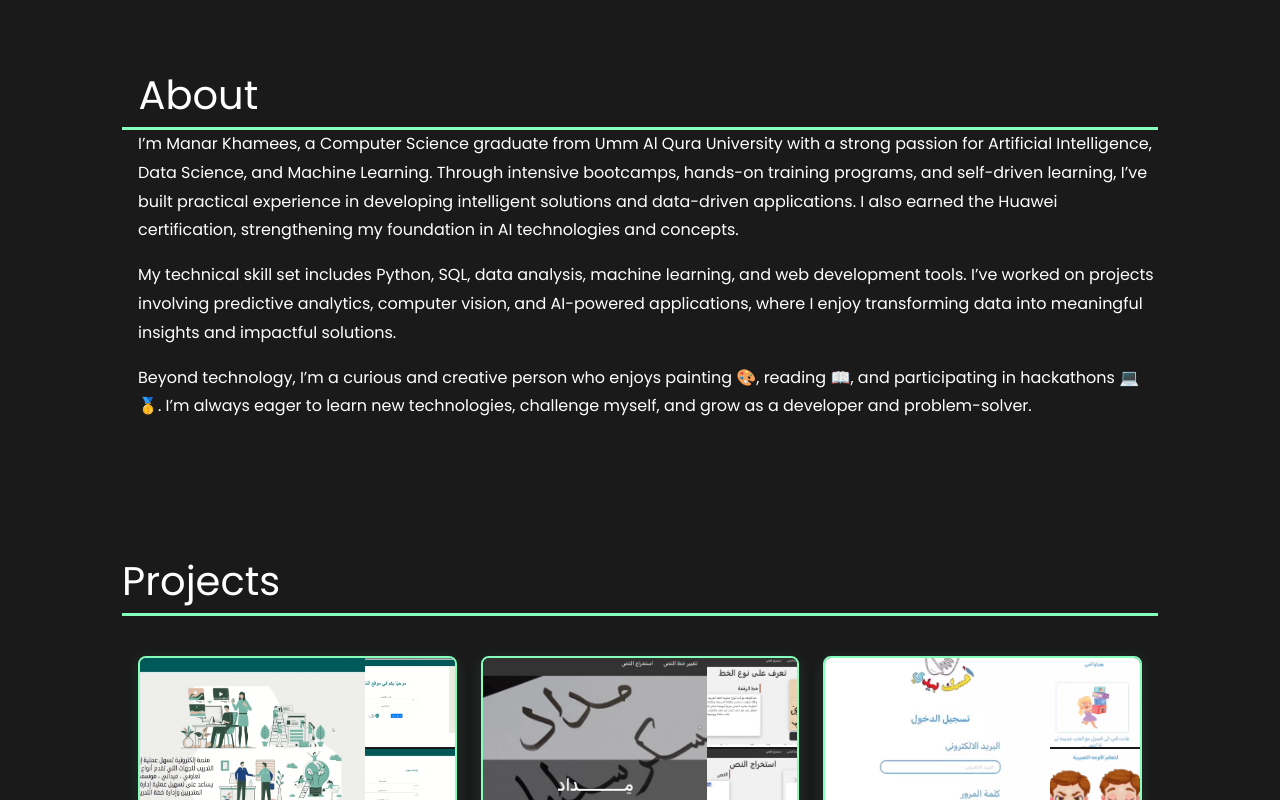
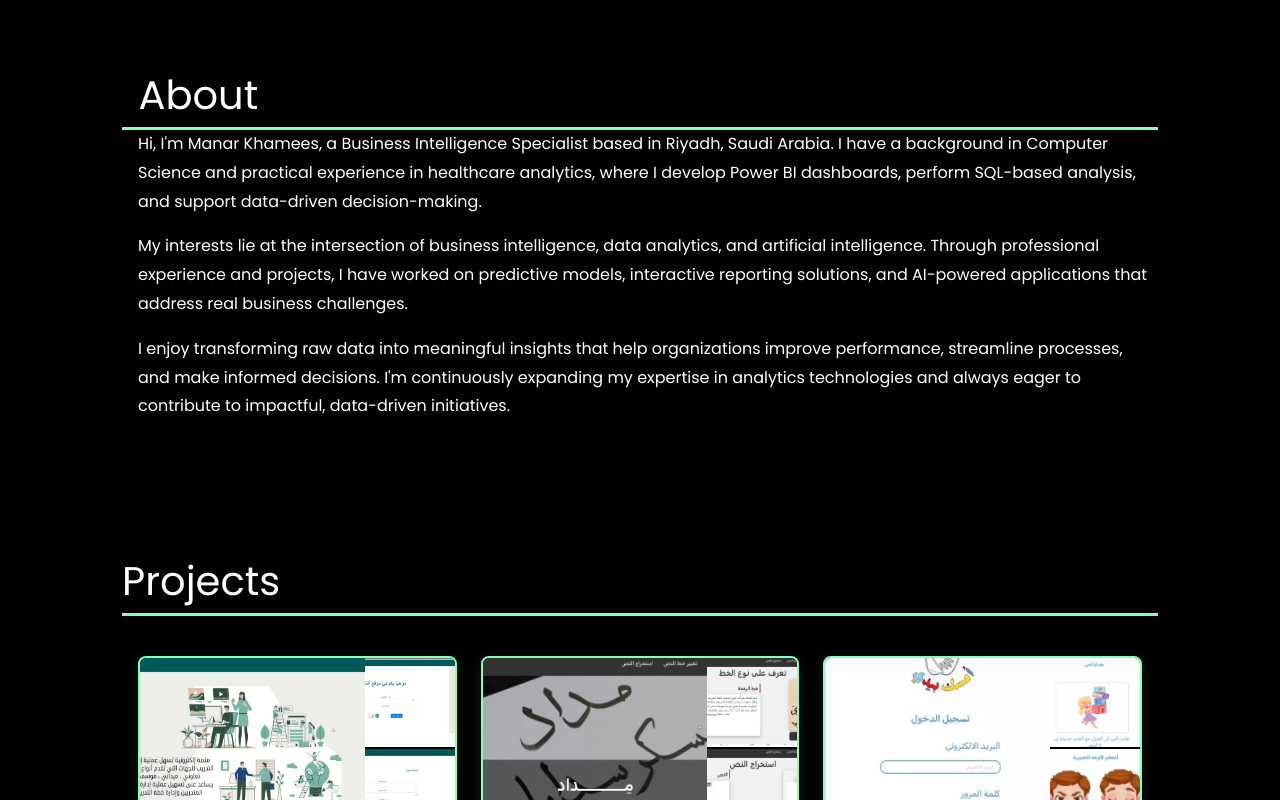
Before and after one commit to Manar-k/My-Portfolio, a React (Vite) app: page / in a window 1280 px wide. Shown: the part 920-1720 px from the top of the page. Built offline with nearby package versions, Linux system fonts and the light colour scheme.

Commit message:
Modified Text

```diff
--- a/src/components/Navbar/Navbar.module.css
+++ b/src/components/Navbar/Navbar.module.css
@@ -4,7 +4,8 @@
   top: 5px;
   z-index: 999;
 }
-.ul{
+
+.ul {
   overflow: hidden;
   list-style-type: none;
   margin-right: 10px;
@@ -13,35 +14,44 @@
   border: 3px solid #000000;
   border-radius: 8px;
 }
-.light .ul{
+
+.light .ul {
   border: 3px solid #000000;
 }
+
 .dark {
   border: 3px solid #ffffff;
 }
-.menu{
-  border:none;
+
+.menu {
+  border: none;
   height: 35px;
   filter: invert(0%) sepia(0%) saturate(7500%) hue-rotate(327deg) brightness(96%) contrast(104%);
 }
+
 .light .menu {
   filter: invert(0%) sepia(0%) saturate(7500%) hue-rotate(327deg) brightness(96%) contrast(104%);
 }
+
 .dark .menu {
   filter: invert(97%) sepia(0%) saturate(13%) hue-rotate(291deg) brightness(104%) contrast(104%);
 }
+
 .li {
   float: left;
   padding: 8px 5px 5px 5px;
 }
+
 .liright {
-    float:right;
+  float: right;
   padding: 5px 10px 0px 5px;
 }
+
 .liright2 {
-  float:right;
+  float: right;
   padding: 10px 10px 0px 5px;
 }
+
 .dropdowncontent {
   display: none;
   position: fixed;
@@ -50,19 +60,23 @@
   border: 3px solid #000000;
   border-radius: 16px;
   min-width: 200px;
-    z-index: 23 !important;;
+  z-index: 23 !important;
+  ;
   right: 0;
   left: auto;
   margin: 1px;
 }
-.light .dropdowncontent{
+
+.light .dropdowncontent {
   border: 3px solid #000000;
   background-color: #ffffff;
 }
-.dark .dropdowncontent{
+
+.dark .dropdowncontent {
   border: 3px solid #ffffff;
-  background-color: #1a1a1a;
+  background-color: #000000;
 }
+
 .dropdown {
   text-align: center;
   position: relative;
@@ -70,9 +84,11 @@
   padding-top: 3px;
   padding-bottom: 10px;
 }
+
 .dropdown:hover .dropdowncontent {
   display: block;
 }
+
 .dropdowncontent a {
   color: #000000;
   font-weight: bold;
@@ -81,22 +97,28 @@
   display: block;
   border: 3px solid transparent;
 }
-.light .dropdowncontent a{
+
+.light .dropdowncontent a {
   color: #000000;
 }
-.dark .dropdowncontent a{
+
+.dark .dropdowncontent a {
   color: #ffffff;
 }
+
 .dropdowncontent a:hover {
   border-bottom: 3px solid #86FFBD;
   display: block;
 }
-.light .dropdowncontent a:hover{
+
+.light .dropdowncontent a:hover {
   border-bottom: 3px solid #86FFBD;
 }
-.dark .dropdowncontent a:hover{
+
+.dark .dropdowncontent a:hover {
   border-bottom: 3px solid #86FFBD;
 }
+
 .switch {
   position: relative;
   display: inline-block;
@@ -129,7 +151,7 @@
   content: "";
   height: 20px;
   width: 20px;
-    top:2px;
+  top: 2px;
   left: 2px;
   background-color: #86FFBD;
   -webkit-transition: .4s;
@@ -138,11 +160,11 @@
   border: 2px solid #000000;
 }
 
-input:checked + .slider {
-    background-color: #1a1a1a;
+input:checked+.slider {
+  background-color: #000000;
 }
 
-input:checked + .slider:before {
+input:checked+.slider:before {
   -webkit-transform: translateX(26px);
   -ms-transform: translateX(26px);
   transform: translateX(26px);
--- a/src/index.css
+++ b/src/index.css
@@ -40,7 +40,7 @@ body.light {
 }
 
 body.dark {
-    background-color: #1a1a1a;
+    background-color: #000000;
     color: #ffffff;
 }
 
--- a/src/pages/Home/CardGrid.tsx
+++ b/src/pages/Home/CardGrid.tsx
@@ -224,9 +224,9 @@ const themes = {
     buttonHover: { background: "#ffffff", color: "#86FFBD" },
   },
   dark: {
-    wrapper: { background: "#1a1a1a" },
+    wrapper: { background: "#000000" },
     card: {
-      background: "#1a1a1a",
+      background: "#000000",
       border: "2px solid #86FFBD",
       boxShadow: "0 2px 16px rgba(134,255,189,0.10)",
     },
@@ -239,7 +239,7 @@ const themes = {
       border: "2px solid #86FFBD",
     },
     button: {
-      background: "#1a1a1a",
+      background: "#000000",
       color: "#86FFBD",
       border: "3px solid #ffffff",
     },
--- a/src/pages/Home/Home.tsx
+++ b/src/pages/Home/Home.tsx
@@ -149,13 +149,10 @@ const Home = () => {
           <div className="hero-row" id="home" style={{ marginTop: "70px" }}>
             <div className="hero-text">
               <p className="hero-title">
-                Hello👋, My
-                <br />
-                Name is <strong className={style.colored}>Manar</strong>.
+                <strong className={style.colored}>Manar</strong> Khamees.
               </p>
               <p className="hero-subtitle">
-                I'm an AI Engineer, Data Scientist, and Creative Web Developer
-                👩‍💻.
+                AI Engineer | Data Scientist | Data Analyst | Web Developer👩‍💻.
               </p>
               <div className={style.btnsty}>
                 <button
@@ -191,26 +188,24 @@ const Home = () => {
           <div className="section-block" id="about">
             <Title text="About" id="about" />
             <p className="about-text">
-              I’m Manar Khamees, a Computer Science graduate from Umm Al Qura
-              University with a strong passion for Artificial Intelligence, Data
-              Science, and Machine Learning. Through intensive bootcamps,
-              hands-on training programs, and self-driven learning, I’ve built
-              practical experience in developing intelligent solutions and
-              data-driven applications. I also earned the Huawei certification,
-              strengthening my foundation in AI technologies and concepts.
+              Hi, I'm Manar Khamees, a Business Intelligence Specialist based in Riyadh, Saudi Arabia.
+               I have a background in Computer Science and practical experience in healthcare analytics,
+                where I develop Power BI dashboards,
+              perform SQL-based analysis, and support data-driven decision-making.
             </p>
             <p className="about-text">
-              My technical skill set includes Python, SQL, data analysis,
-              machine learning, and web development tools. I’ve worked on
-              projects involving predictive analytics, computer vision, and
-              AI-powered applications, where I enjoy transforming data into
-              meaningful insights and impactful solutions.
+              My interests lie at the intersection of business intelligence,
+              data analytics, and artificial intelligence. Through professional
+              experience and projects, I have worked on predictive models,
+              interactive reporting solutions,
+              and AI-powered applications that address real business challenges.
             </p>
             <p className="about-text">
-              Beyond technology, I’m a curious and creative person who enjoys
-              painting 🎨, reading 📖, and participating in hackathons 💻🥇. I’m
-              always eager to learn new technologies, challenge myself, and grow
-              as a developer and problem-solver.
+              I enjoy transforming raw data into meaningful insights
+              that help organizations improve performance, streamline processes,
+              and make informed decisions. I'm continuously expanding my expertise
+              in analytics technologies
+               and always eager to contribute to impactful, data-driven initiatives.
             </p>
           </div>
 
```
Lines whose indentation alone changed are shown as unchanged.
